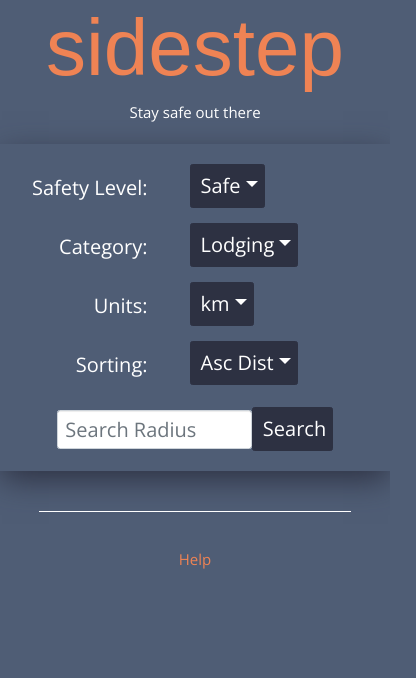
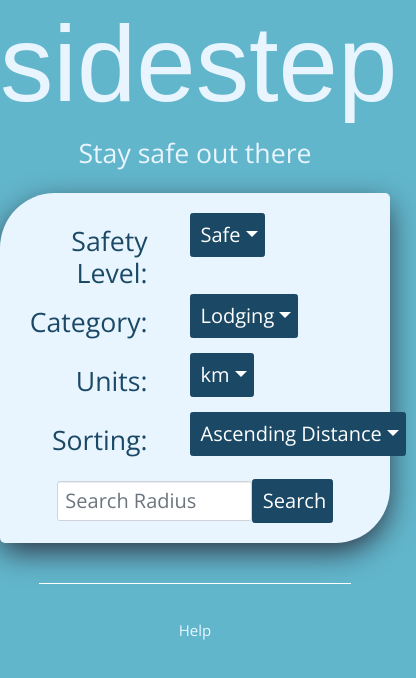
Before and after one commit to tmchilvers/sidestep, a plain HTML site: page home.html in a window 390 px wide. Shown: the whole page, 416 px wide, since content can reach past the window. Drawn offline with nearby package versions, Linux system fonts and the light colour scheme; a web font is replaced by a local one.

Commit message:
Changed colors throughout webpage to accentuate a calm feeling. Adjusted hover colors so that it is clearly marked. Adjusted font sizes so that it's easier to read.

```diff
--- a/home.html
+++ b/home.html
@@ -71,12 +71,12 @@
 
             // sorting algorithms
             var ORDER_BY = [
-                ["Asc Dist", 0],
-                ["Desc Dist", 1],
-                ["Asc Danger", 2],
-                ["Desc Danger", 3],
-                ["Asc Name", 4],
-                ["Desc Name", 5]
+                ["Ascending Distance", 0],
+                ["Descending Distance", 1],
+                ["Ascending Danger", 2],
+                ["Descending Danger", 3],
+                ["Alphabetical", 4],
+                ["Reverse Alphabetical", 5]
             ]
 
             // The prompts that accompany given dropdowns
--- a/style.css
+++ b/style.css
@@ -12,9 +12,10 @@ Pallet
     max-width: 800px;
 }
 
+
 h1 {
-    color: #EF8354;
-    font-size: 60pt;
+    color: #E8F5FF;
+    font-size: 80pt;
     font-family: 'Baloo Chettan 2', sans-serif;
 }
 
@@ -32,7 +33,8 @@ h3 {
 
 .subtitle {
     margin-bottom: 20px;
-    color: white;
+    font-size: 20pt;
+    color: #E8F5FF;
 }
 
 .bottom {
@@ -42,7 +44,7 @@ h3 {
 }
 
 body {
-    background-color: #4F5D75;
+    background-color: #62B6CB;
     max-width: 800px;
     margin-left: auto;
     margin-right: auto;
@@ -77,12 +79,12 @@ hr.main {
 
 .dropdown-toggle, #searchButton {
     font-size: 15pt !important;
-    background-color: #2D3142 !important;
+    background-color: #1B4965 !important;
     padding: 6px;
     margin-left: 10px !important;
     margin-right: 10px !important;
     padding-left: 10px;
-    border-color: #2D3142;
+    border-color: #1B4965;
     font-family: 'Open Sans', sans-serif;
 }
 
@@ -91,7 +93,8 @@ hr.main {
 }
 
 h2 {
-    color: white;
+    color: #1B4965;
+    font-size: 20pt;
 }
 
 #searchButton {
@@ -102,6 +105,11 @@ h2 {
 
 .dropdown-item {
     font-size: 15pt !important;
+    background-color: white;
+}
+
+.dropdown-item:hover {
+  background-color: #D1EBFF;
 }
 
 .form-control {
@@ -163,7 +171,7 @@ h2 {
 }
 
 a {
-    color: #EF8354;
+    color: #E8F5FF;
 }
 
 a:active {
@@ -171,7 +179,7 @@ a:active {
 }
 
 a:hover {
-  color: #BFC0C0;
+  color: #1B4965;
 }
 
 div {
@@ -184,6 +192,8 @@ div {
     padding-top: 20px;
     padding-bottom: 20px;
     margin-bottom: 20px;
+    background-color: #E8F5FF;
+    border-radius: 55px 5px 55px 5px;
 }
 
 #mainContent {
```
